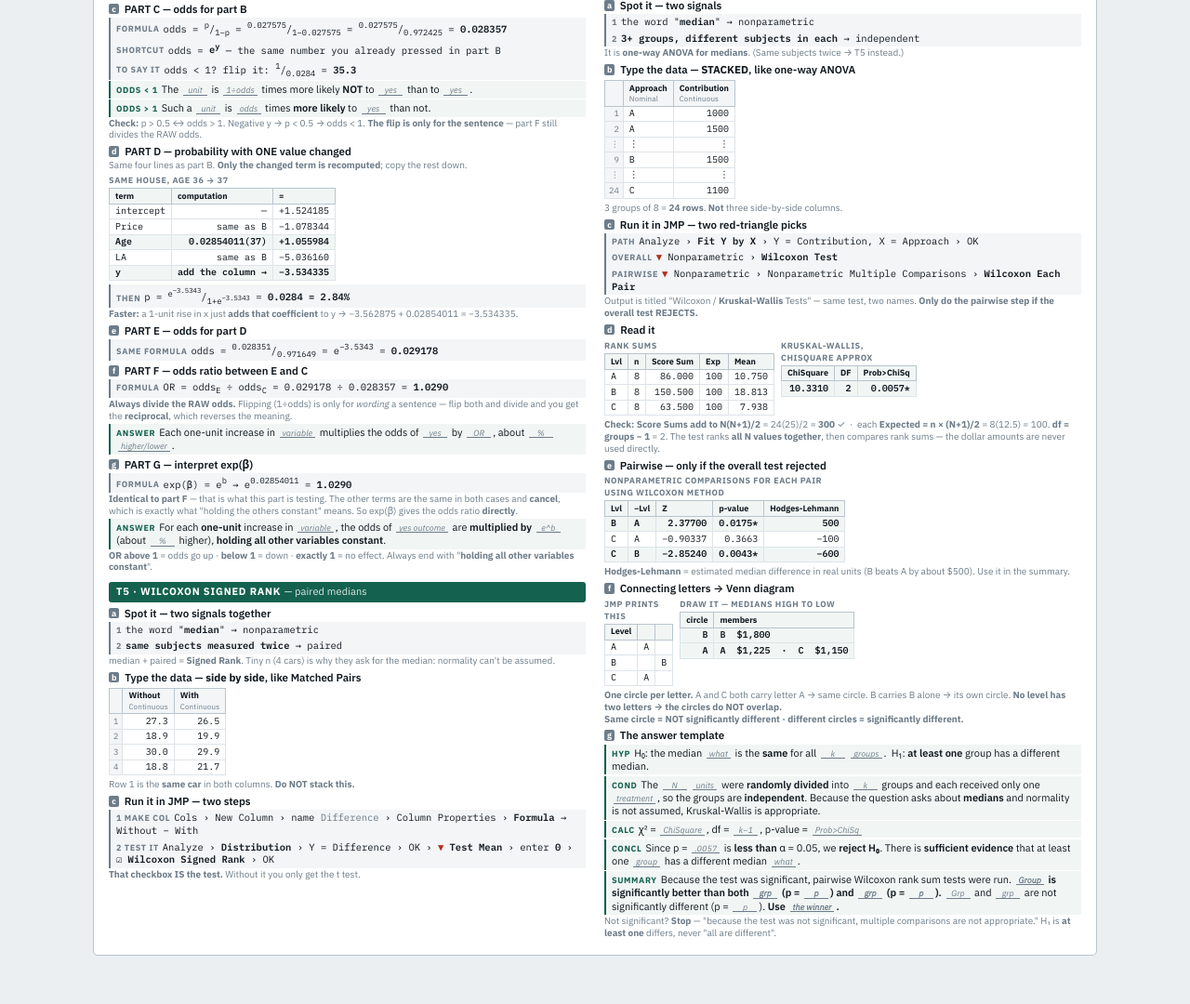
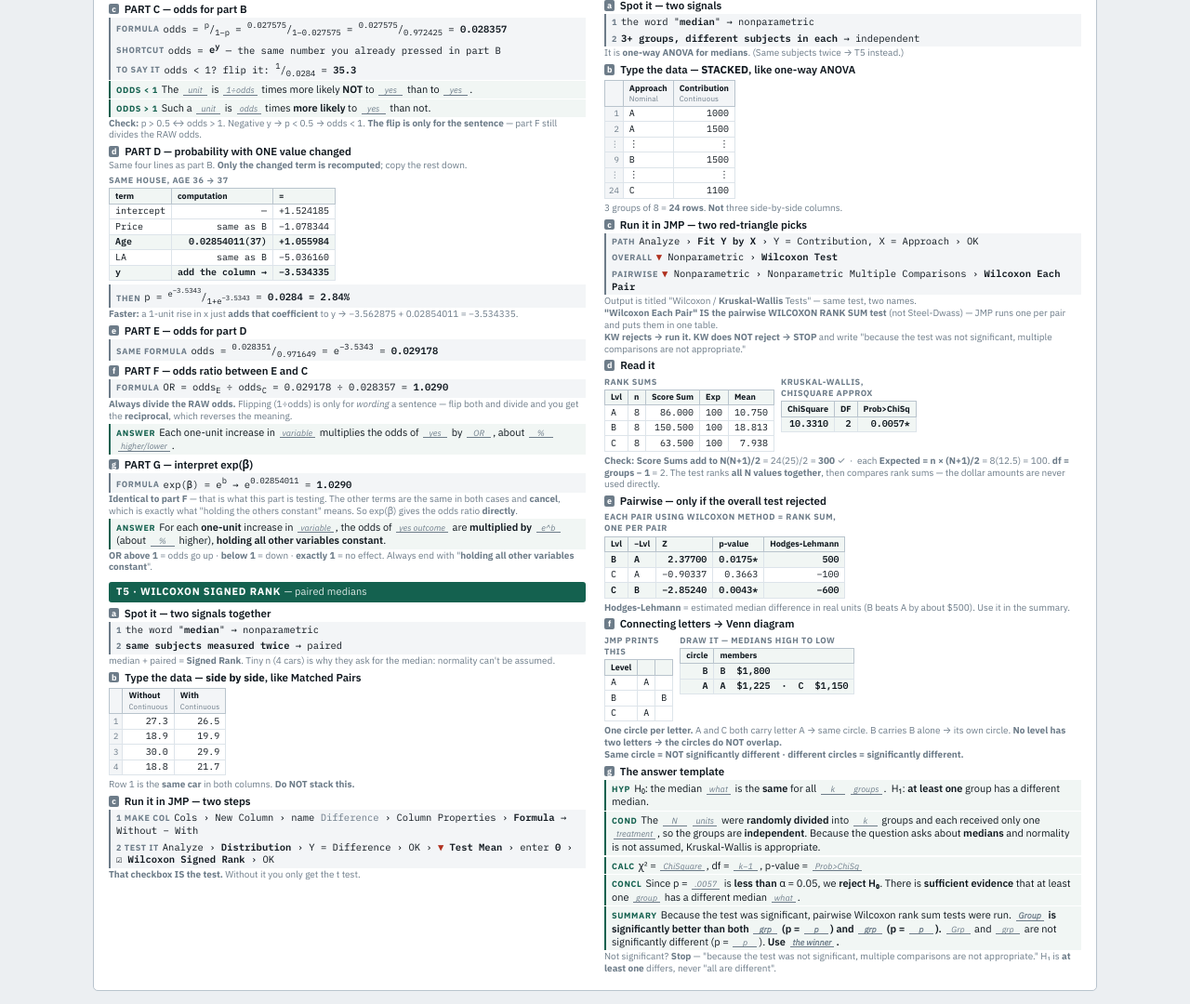
Before and after one commit to Alanv103/Alanv103.github.io, a plain HTML site: page stats/jmp-test3-navigator.html in a window 1280 px wide. Shown: the part 2510-3590 px from the top of the page at 93% size. Before the commit the page ends 3552 px from the top, so only its background shows below. Drawn offline with Linux system fonts and the light colour scheme.

Commit message:
Name the test behind Wilcoxon Each Pair in the Kruskal-Wallis section
The sheet gave the menu path and said to use it only when the overall
test rejects, but never said the menu item runs the pairwise Wilcoxon
rank sum rather than Steel-Dwass, which is the connection the follow-up
step turns on. States it outright, spells out both branches of the
reject decision including the sentence to write when it does not reject,
and retitles the results table so it names the method it reports.

Back page 90 percent full.

Co-Authored-By: Claude Opus 5 <noreply@anthropic.com>
Claude-Session: https://claude.ai/code/session_01HgjwKcM2p3tZxvNbgrq1Ud

```diff
--- a/stats/jmp-test3-navigator.html
+++ b/stats/jmp-test3-navigator.html
@@ -621,7 +621,7 @@ td b{color:var(--ink)} td.m{font-family:var(--mono);font-size:10px;color:var(--i
   <span class="jmp"><em>path</em>Analyze &#8250; <b>Fit Y by X</b> &#8250; Y = Contribution, X = Approach &#8250; OK</span>
   <span class="jmp"><em>overall</em><span class="rt">&#9660;</span> Nonparametric &#8250; <b>Wilcoxon Test</b></span>
   <span class="jmp"><em>pairwise</em><span class="rt">&#9660;</span> Nonparametric &#8250; Nonparametric Multiple Comparisons &#8250; <b>Wilcoxon Each Pair</b></span>
-  <span class="nb">Output is titled "Wilcoxon / <b>Kruskal-Wallis</b> Tests" &mdash; same test, two names. <b>Only do the pairwise step if the overall test REJECTS.</b></span></p>
+  <span class="nb">Output is titled "Wilcoxon / <b>Kruskal-Wallis</b> Tests" &mdash; same test, two names.<br><b>"Wilcoxon Each Pair" IS the pairwise WILCOXON RANK SUM test</b> (not Steel-Dwass) &mdash; JMP runs one per pair and puts them in one table.<br><b>KW rejects &#8594; run it. KW does NOT reject &#8594; STOP</b> and write "because the test was not significant, multiple comparisons are not appropriate."</span></p>
 
   <div class="st"><b><s>d</s> Read it</b>
   <div class="dtpair">
@@ -646,7 +646,7 @@ td b{color:var(--ink)} td.m{font-family:var(--mono);font-size:10px;color:var(--i
 
   <div class="st"><b><s>e</s> Pairwise &mdash; only if the overall test rejected</b>
   <table class="dt out">
-    <caption>Nonparametric Comparisons For Each Pair Using <b>Wilcoxon</b> Method</caption>
+    <caption>Each Pair Using <b>Wilcoxon</b> Method = <b>rank sum</b>, one per pair</caption>
     <tr><th>Lvl</th><th>&minus;Lvl</th><th>Z</th><th>p-value</th><th>Hodges-Lehmann</th></tr>
     <tr class="hi"><td>B</td><td>A</td><td class="n">2.37700</td><td class="n">0.0175*</td><td class="n">500</td></tr>
     <tr><td>C</td><td>A</td><td class="n">&minus;0.90337</td><td class="n">0.3663</td><td class="n">&minus;100</td></tr>
```
Also changed, not shown: 1 other file.
